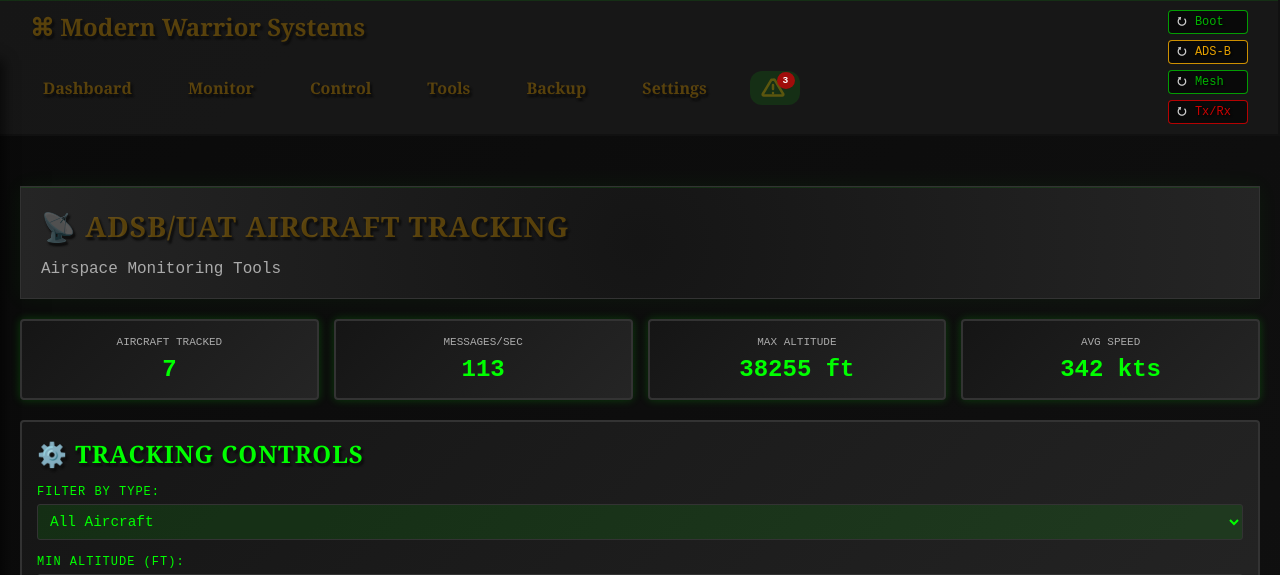
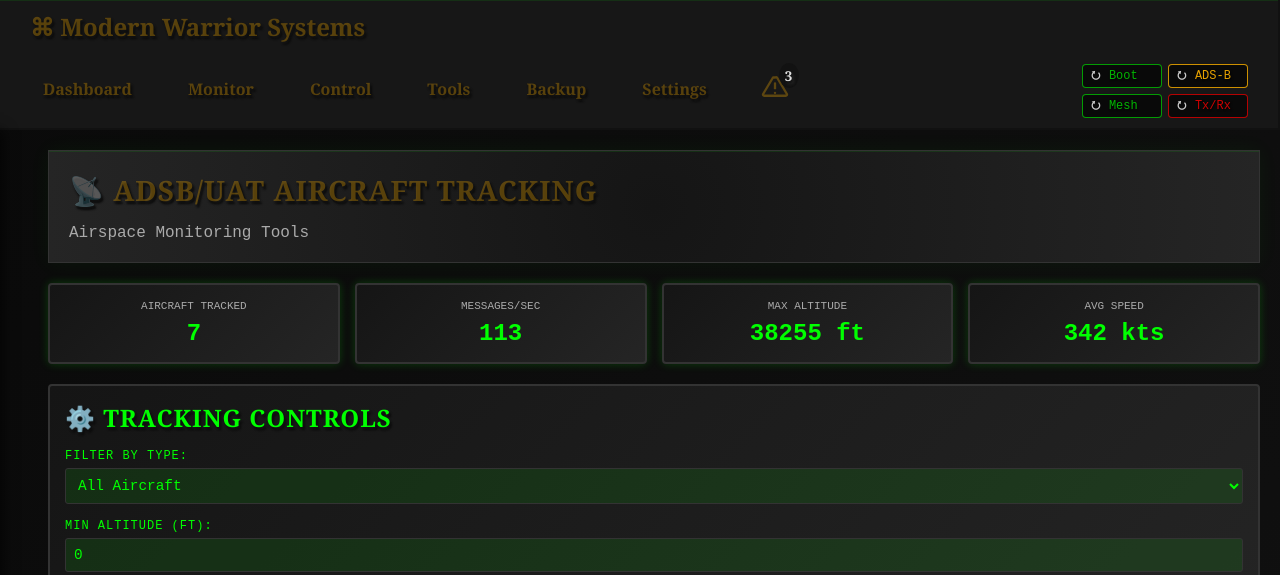
Before and after one commit to VidiVici98/Portable-Pi-5-Cluster-Server, a Flask app: page /isr in a window 1280 px wide. Shown: the top 575 px of the page. Run offline with Flask 3, Linux system fonts and the light colour scheme.

Commit message:
fix: Collapsing Sticky Top Nav, Togglable Quick Nav Sidebar Panel & Map Guard Overlay

```diff
--- a/web/static/css/style.css
+++ b/web/static/css/style.css
@@ -34,7 +34,7 @@
 }
 html, body {
     width: 100%;
-    height: 200%;
+    height: 100%;
     font-family: var(--font-mono);
     background: linear-gradient(135deg, var(--bg-primary) 0%, var(--bg-secondary) 100%);
     background-attachment: fixed;
@@ -47,6 +47,7 @@ html, body {
     max-width: 1400px;
     margin: 0 auto;
     padding: 20px;
+    padding-left: 48px;
 }
 /* Typography */
 h1, h2, h3, h4, h5, h6 {
@@ -81,11 +82,11 @@ a:hover {
     display: flex;
     justify-content: space-between;
     align-items: flex-start;
-    background: rgba(25, 25, 25, 0.85);
+    background: rgba(25, 25, 25, 0.95);
+    backdrop-filter: blur(4px);
     border-bottom: 2px solid #111;
     border-right: 2px solid #111;
     padding: 10px 30px;
-    margin-bottom: 30px;
     box-shadow: inset 0 1px 0 rgba(0, 255, 0, 0.1);
     width: 100%;
     box-sizing: border-box;
@@ -188,9 +189,10 @@ nav a.active {
     color: rgba(255, 179, 0, 0.3);
     cursor: pointer;
     transition: all 0.3s ease;
+    background: transparent;
 }
 .nav-alert .alert-icon svg {
-    transform: translateX(-2px);
+    transform: translate(-2px, -2px);
 }
 .nav-alert .alert-icon:hover {
     border: 1px solid rgba(0, 255, 0, 0.5);
@@ -199,11 +201,14 @@ nav a.active {
 }
 .nav-alert .alert-badge {
     position: absolute;
-    top: 0px;
+    top: -8px;
     right: 4px;
-    background: rgba(175, 10, 10, 0.9);
-    color: #fff;
-    font-size: 0.6rem;
+    background: #111111cc;
+    color: #ddd;
+    font-family:Georgia, 'Times New Roman', Times, serif;
+    text-shadow: 1px 2px 2px #111,
+                 2px 3px 3px #333;
+    font-size: 0.85rem;
     font-weight: bold;
     padding: 3px 6px;
     border-radius: 50%;
@@ -267,11 +272,12 @@ nav a.active {
 }
 /* ================= NODE STATUS ================= */
 .nav-status {
-    display: flex;
-    flex-direction: column;
+    display: grid;
+    grid-template-columns: repeat(2, auto);
+    grid-template-rows: repeat(2, auto);
     gap: 6px;
-    align-items: flex-end;
-    align-self: flex-start;
+    justify-content: flex-end;
+    margin-top: 54px;
 }
 .node-status {
     position: relative;
```
Also changed, not shown: other parts of web/static/css/style.css (+56 -31 lines), web/templates/isr.html (+41 -33 lines). Lines whose indentation alone changed are shown as unchanged.
